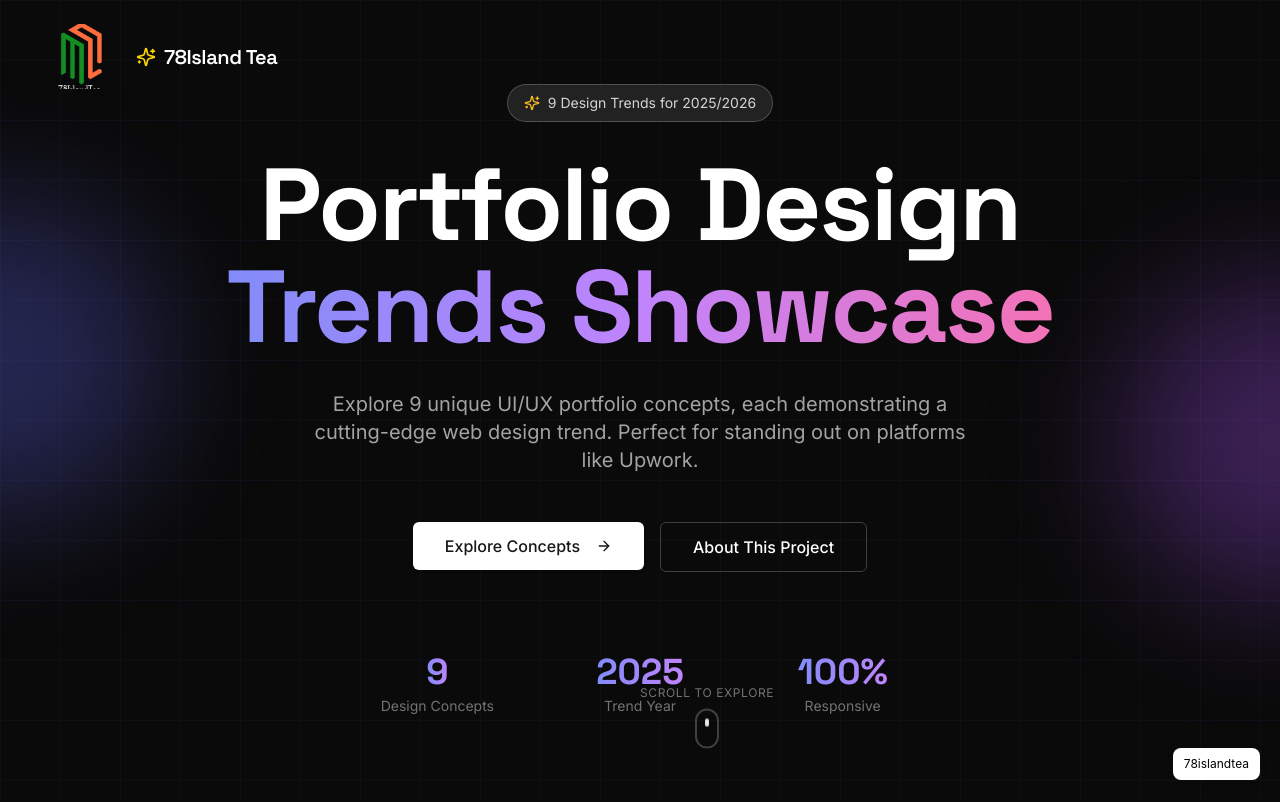
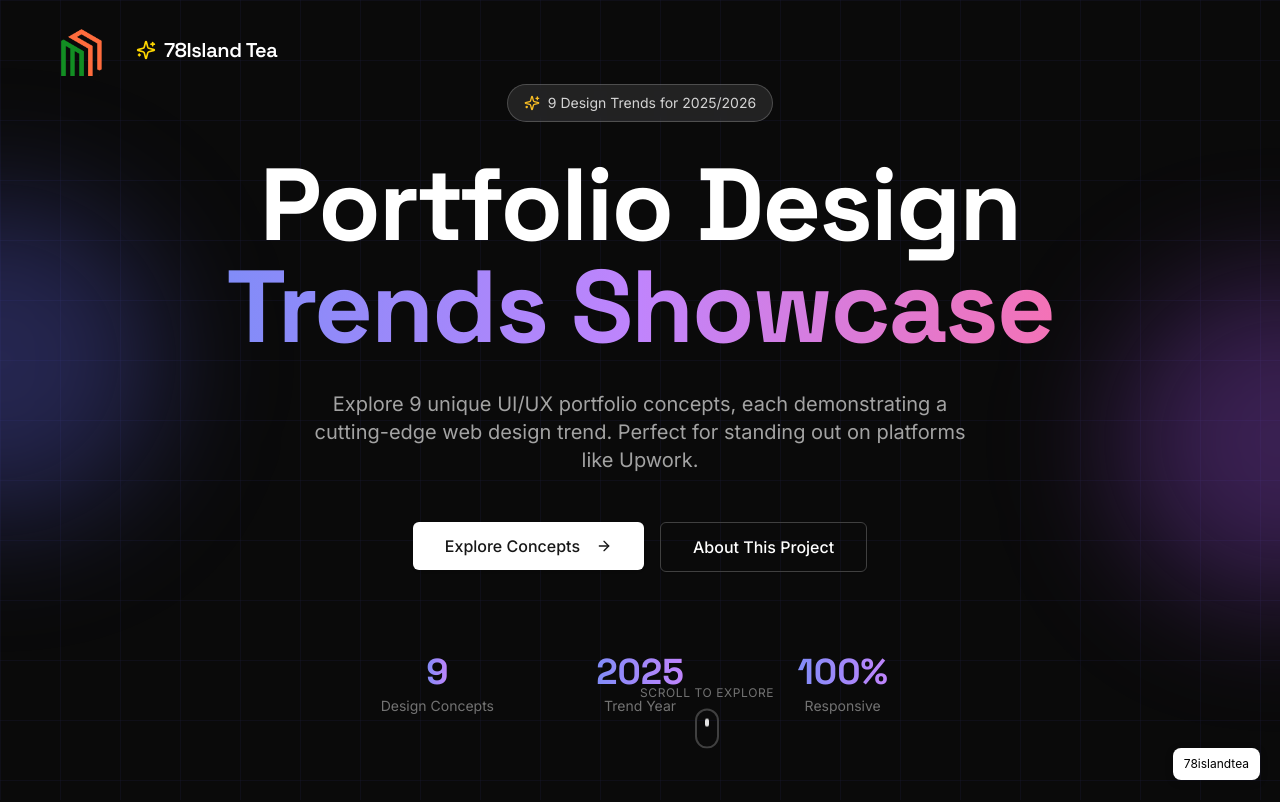
Before and after one commit to mujiyantoo/trilyuner, a React (Create React App) app in the folder frontend/: page / in a window 1280 px wide. Shown: the top 802 px of the page. Built offline with nearby package versions, Linux system fonts and the light colour scheme; a web font is replaced by a local one.

Commit message:
fix: adjust logo crop aggressively to remove bottom text

```diff
--- a/frontend/src/App.css
+++ b/frontend/src/App.css
@@ -53,17 +53,21 @@
 .nav-logo {
     pointer-events: auto;
     display: flex;
-    align-items: center;
+    align-items: flex-start;
+    /* Align to top */
     /* Crop bottom text of logo */
-    height: 65px;
+    height: 52px;
+    /* reduced height to cut off text */
     overflow: hidden;
 }
 
 .nav-logo img {
-    height: 80px;
+    height: 75px;
+    /* Slight reduce original height to keep proportions */
     width: auto;
     object-fit: cover;
-    object-position: 0 8px;
+    object-position: top;
+    /* Align top strictly to crop bottom */
     /* Invert colors to make black text white, rotate hue to restore approximate original colors */
     filter: invert(1) hue-rotate(180deg);
 }
```
